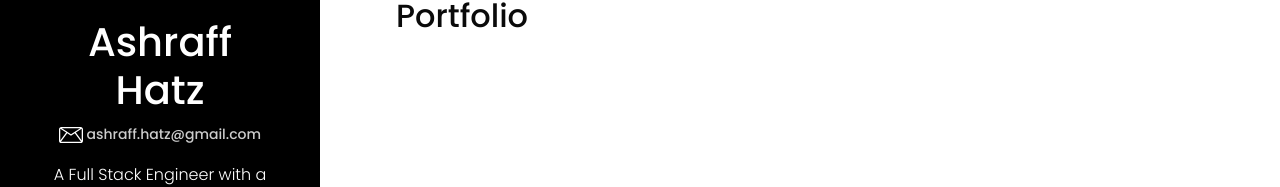
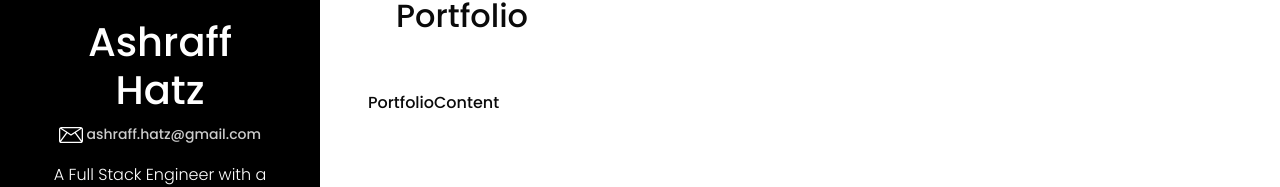
Before and after one commit to First-Derivative/ashhatz, a React (Create React App) app in the folder frontend/: page /#/ in a window 1280 px wide. Shown: the part 155-342 px from the top of the page. Built offline with nearby package versions, Linux system fonts and the light colour scheme; no server answers.

Commit message:
Implement PortfolioContent child-component for Homepage

```diff
--- /dev/null
+++ b/frontend/src/components/PortfolioContent.js
@@ -0,0 +1,11 @@
+import React from 'react'
+
+function PortfolioContent() {
+  return (
+    <div>
+      PortfolioContent
+    </div>
+  )
+}
+
+export default PortfolioContent
--- a/frontend/src/pages/Homepage.js
+++ b/frontend/src/pages/Homepage.js
@@ -1,12 +1,18 @@
 import React from 'react'
 import SideBar from '../components/SideBar'
 import AppContent from '../components/AppContent'
+import PortfolioContent from '../components/PortfolioContent'
 
 function Homepage() {
+
   return (
       <div className="row">
         <SideBar />
-        <AppContent title={'Portfolio'}/>
+        <AppContent title={'Portfolio'}>
+          <PortfolioContent
+          />
+        </AppContent>
+
       </div>
   )
 }
```
